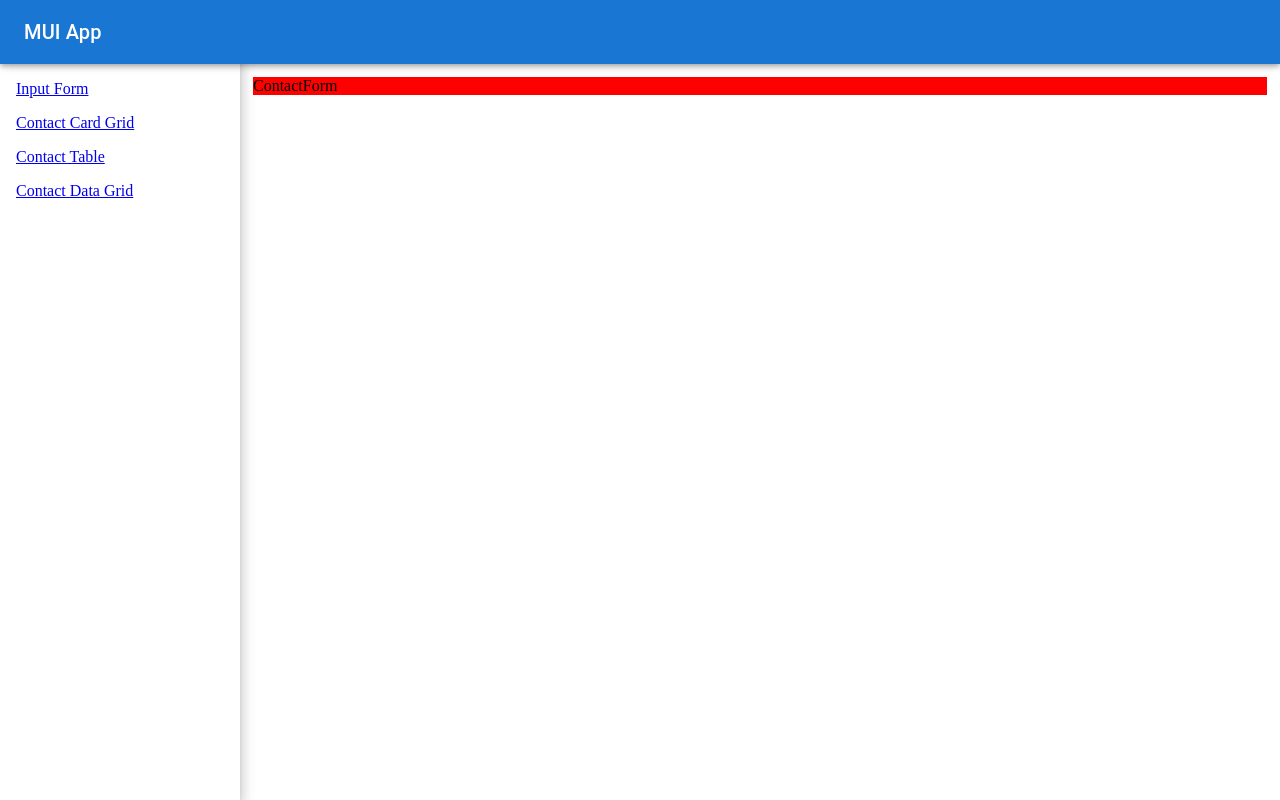
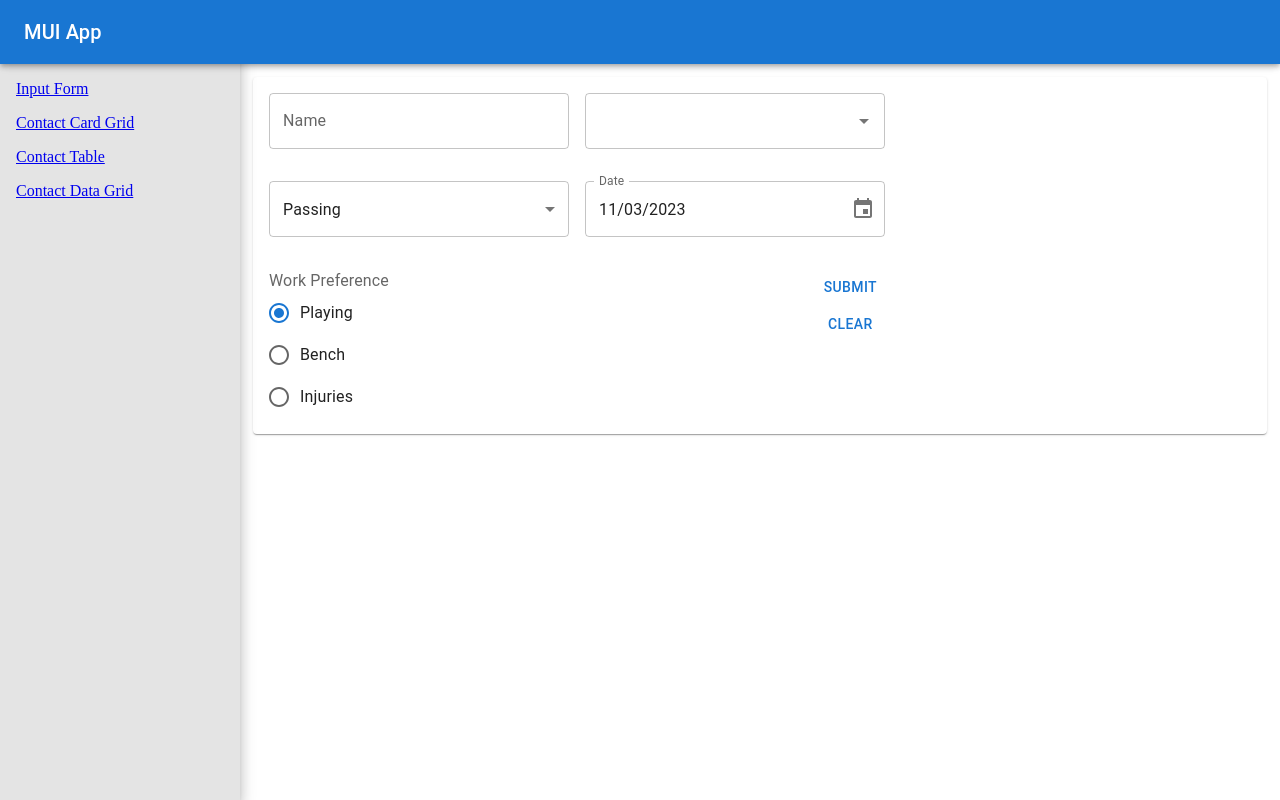
Before and after one commit to gemtunde/MUI-App, a React (Create React App) app: page / in a window 1280 px wide. Built offline with nearby package versions, Linux system fonts and the light colour scheme; the HTML template or start-up script is replaced by a standard one.

Commit message:
MUI forms

```diff
--- a/src/Components/Form/ContactForm.tsx
+++ b/src/Components/Form/ContactForm.tsx
@@ -1,9 +1,228 @@
-import React from "react";
+import React, { useState } from "react";
+import {
+  Autocomplete,
+  FormControl,
+  FormGroup,
+  Paper,
+  Select,
+  TextField,
+  MenuItem,
+  ListItemText,
+  Stack,
+  Button,
+  FormLabel,
+  Radio,
+  RadioGroup,
+  FormControlLabel,
+  SelectChangeEvent,
+  Dialog,
+  Alert,
+  AlertTitle,
+} from "@mui/material";
+
+import { DesktopDatePicker } from "@mui/x-date-pickers";
+import { AdapterDayjs } from "@mui/x-date-pickers/AdapterDayjs";
+import { LocalizationProvider } from "@mui/x-date-pickers/LocalizationProvider";
+import { FormValues, contactData } from "../../Data/ContactData";
+import { BeatifulTextField } from "./FormSubcomponent/BeatifulTextField";
+import { BeatifulAutocomplete } from "./FormSubcomponent/BeatifulAutocomplete";
+import { BeatifulSelect } from "./FormSubcomponent/BeatifulSelect";
 
 type Props = {};
 
+const skills = [
+  "Dribbling",
+  "Passing",
+  "Vission",
+  "Holdup",
+  "Scoring",
+  "Running",
+];
+export const minWidth = 300;
+export const today = new Date();
+export const defaultPreference = "Playing";
+
 const ContactForm = (props: Props) => {
-  return <div style={{ backgroundColor: "red" }}>ContactForm</div>;
+  const [alertOpen, setAlertOpen] = useState(false);
+  //initial value
+  const getDefaultFormValues = () => {
+    return {
+      id: contactData.length + 1,
+      name: "",
+      skills: ["Passing"],
+      startDate: `${
+        today.getMonth() + 1
+      }/${today.getDate()}/${today.getFullYear()}`,
+      preference: defaultPreference,
+    };
+  };
+
+  const [formValues, setFormValues] = useState<FormValues>(
+    getDefaultFormValues()
+  );
+
+  const handleTextFieldChange = (
+    e: React.ChangeEvent<HTMLInputElement | HTMLTextAreaElement>
+  ) => {
+    const { name, value } = e.target;
+    setFormValues({
+      ...formValues,
+      [name]: value,
+    });
+  };
+
+  //autocomplete change handler
+  const handleAutoCompleteChange = (
+    e: React.SyntheticEvent<Element, Event>,
+    value: string
+  ) => {
+    setFormValues({
+      ...formValues,
+      role: value || "",
+    });
+  };
+
+  //handle select change
+  const handleSelectChange = (
+    event: SelectChangeEvent<string[]>,
+    child: React.ReactNode
+  ) => {
+    const {
+      target: { value },
+    } = event;
+    setFormValues({
+      ...formValues,
+      skills: typeof value === "string" ? value.split(",") : value,
+    });
+  };
+
+  //handle date picker change
+  const handleDatePickerChange = (value: string | null | undefined) => {
+    console.log(value);
+    const startDate = value as unknown as {
+      month: () => string;
+      date: () => string;
+      year: () => string;
+    };
+    setFormValues({
+      ...formValues,
+      startDate: `${
+        startDate.month() + 1
+      }/${startDate.date()}/${startDate.year()}`,
+    });
+  };
+
+  //handle radio change
+  const handleRadioChange = (
+    event: React.ChangeEvent<HTMLInputElement>,
+    value: string
+  ) => {
+    const { name } = event.target;
+    setFormValues({
+      ...formValues,
+      [name]: value,
+    });
+  };
+  const handleSubmit = () => {
+    contactData.push(formValues);
+    setAlertOpen(true);
+    clearValues();
+  };
+  const handleClearSubmit = () => {
+    clearValues();
+  };
+
+  //clear form values
+  const clearValues = () => {
+    setFormValues({ ...getDefaultFormValues() });
+  };
+
+  const handleAlertClose = () => {
+    setAlertOpen(false);
+  };
+
+  console.log(contactData);
+
+  return (
+    <>
+      <Paper>
+        <form>
+          <FormControl>
+            <FormGroup row sx={{ padding: 2, justifyContent: "space-between" }}>
+              <BeatifulTextField
+                id="name"
+                name="name"
+                label="Name"
+                value={formValues.name}
+                onChange={handleTextFieldChange}
+              />
+              <BeatifulAutocomplete
+                value={formValues.role || ""}
+                onInputChange={handleAutoCompleteChange}
+              />
+            </FormGroup>
+            <FormGroup row sx={{ padding: 2, justifyContent: "space-between" }}>
+              <BeatifulSelect
+                value={formValues.skills || ""}
+                onChange={handleSelectChange}
+              />
+
+              <LocalizationProvider dateAdapter={AdapterDayjs}>
+                <DesktopDatePicker
+                  label="Date"
+                  inputFormat="MM/DD/YYYY"
+                  renderInput={(params) => {
+                    return (
+                      <TextField {...params} sx={{ minWidth: minWidth }} />
+                    );
+                  }}
+                  value={formValues.startDate}
+                  onChange={handleDatePickerChange}
+                />
+              </LocalizationProvider>
+            </FormGroup>
+            <FormGroup row sx={{ padding: 2, justifyContent: "space-between" }}>
+              <FormGroup sx={{ minWidth: minWidth, marginRight: 2 }}>
+                <FormLabel component="legend">Work Preference</FormLabel>
+                <RadioGroup
+                  id="preference-type-radio"
+                  name="preference"
+                  value={formValues.preference}
+                  onChange={handleRadioChange}
+                >
+                  <FormControlLabel
+                    label={defaultPreference}
+                    value={defaultPreference}
+                    control={<Radio />}
+                  />
+                  <FormControlLabel
+                    label="Bench"
+                    value="Bench"
+                    control={<Radio />}
+                  />
+                  <FormControlLabel
+                    label="Injuries"
+                    value="Injuries"
+                    control={<Radio />}
+                  />
+                </RadioGroup>
+              </FormGroup>
+              <Stack>
+                <Button onClick={handleSubmit}>Submit</Button>
+                <Button onClick={handleClearSubmit}>Clear</Button>
+              </Stack>
+            </FormGroup>
+          </FormControl>
+        </form>
+      </Paper>
+      <Dialog open={alertOpen} onClose={handleAlertClose}>
+        <Alert>
+          <AlertTitle>Success!!</AlertTitle>
+          Form Submitted!!!
+        </Alert>
+      </Dialog>
+    </>
+  );
 };
 
 export default ContactForm;
--- /dev/null
+++ b/src/Components/Form/FormSubcomponent/BeatifulAutocomplete.tsx
@@ -0,0 +1,30 @@
+import { TextField, TextFieldProps, Autocomplete } from "@mui/material";
+import { minWidth } from "../ContactForm";
+
+const roles = ["Striker", "Midfilder", "Defender", "Defensive Midfielder"];
+
+export const BeatifulAutocomplete = (props: {
+  value: string;
+  onInputChange: (
+    e: React.SyntheticEvent<Element, Event>,
+    value: string
+  ) => void;
+}) => {
+  return (
+    <Autocomplete
+      {...props}
+      options={roles}
+      renderInput={(params) => {
+        return (
+          <TextField name="role" sx={{ minWidth: minWidth }} {...params} />
+        );
+      }}
+      getOptionLabel={(roleOption) => `${roleOption}`}
+      renderOption={(props, option) => {
+        return <li {...props}> {`${option}`}</li>;
+      }}
+      sx={{ minWidth: minWidth }}
+      isOptionEqualToValue={(option, value) => option === value || value === ""}
+    />
+  );
+};
--- /dev/null
+++ b/src/Components/Form/FormSubcomponent/BeatifulSelect.tsx
@@ -0,0 +1,42 @@
+import {
+  MenuItem,
+  Select,
+  ListItemText,
+  SelectProps,
+  SelectChangeEvent,
+} from "@mui/material";
+import { minWidth } from "../ContactForm";
+
+const skills = [
+  "Dribbling",
+  "Passing",
+  "Vission",
+  "Holdup",
+  "Scoring",
+  "Running",
+];
+
+export const BeatifulSelect = (props: {
+  value: "" | string[] | undefined;
+  onChange: (
+    event: SelectChangeEvent<string[]>,
+    child: React.ReactNode
+  ) => void;
+}) => {
+  return (
+    <Select
+      {...props}
+      id="skill-select"
+      renderValue={(select: string[]) => select.join(" , ")}
+      sx={{ minWidth: minWidth, marginRight: 2 }}
+    >
+      {skills.map((skillName) => {
+        return (
+          <MenuItem value={skillName} key={skillName}>
+            <ListItemText primary={skillName} />
+          </MenuItem>
+        );
+      })}
+    </Select>
+  );
+};
--- /dev/null
+++ b/src/Components/Form/FormSubcomponent/BeatifulTextField.tsx
@@ -0,0 +1,15 @@
+import { TextField, TextFieldProps } from "@mui/material";
+import { minWidth } from "../ContactForm";
+
+export const BeatifulTextField = (props: TextFieldProps) => {
+  return (
+    <TextField
+      {...props}
+      id="name"
+      name="name"
+      label="Name"
+      variant="outlined"
+      sx={{ minWidth: minWidth, marginRight: 2 }}
+    />
+  );
+};
--- a/src/Components/Scaffold/NavDrawer.tsx
+++ b/src/Components/Scaffold/NavDrawer.tsx
@@ -57,11 +57,12 @@ const NavDrawer = (props: Props) => {
           </Toolbar>
         </AppBar>
         <Drawer
+          disableEnforceFocus
           variant="temporary"
           open={true}
           sx={simpleStyles.drawer}
           PaperProps={{
-            sx: simpleStyles.drawer,
+            sx: simpleStyles.drawerPaper,
             elevation: 9,
           }}
         >
--- /dev/null
+++ b/src/Data/ContactData.tsx
@@ -0,0 +1,52 @@
+export interface FormValues {
+  id: number;
+  name?: string;
+  role?: string;
+  skills: string[];
+  startDate?: string;
+  preference?: string;
+}
+
+const today = new Date();
+export const contactData: Array<FormValues> = [
+  {
+    id: 1,
+    name: "Martin Ordegaard",
+    role: "Midfilder",
+    skills: ["Dribbling", "Passing", "Vission"],
+    startDate: `${
+      today.getMonth() + 1
+    }/${today.getDate()}/${today.getFullYear()}`,
+    preference: "Playing",
+  },
+  {
+    id: 2,
+    name: "Gabriel Jesus",
+    role: "Striker",
+    skills: ["Dribbling", "Scoring", "Vission", "Holdup"],
+    startDate: `${
+      today.getMonth() + 1
+    }/${today.getDate()}/${today.getFullYear()}`,
+    preference: "Injury",
+  },
+  {
+    id: 3,
+    name: "Willian Saliba",
+    role: "Defender",
+    skills: ["Defending", "Passing"],
+    startDate: `${
+      today.getMonth() + 1
+    }/${today.getDate()}/${today.getFullYear()}`,
+    preference: "Bench",
+  },
+  {
+    id: 4,
+    name: "Declan Rice",
+    role: "Defensive Midfilder",
+    skills: ["Dribbling", "Defending", "Running", "Passing", "Vission"],
+    startDate: `${
+      today.getMonth() + 1
+    }/${today.getDate()}/${today.getFullYear()}`,
+    preference: "Playing",
+  },
+];
```
